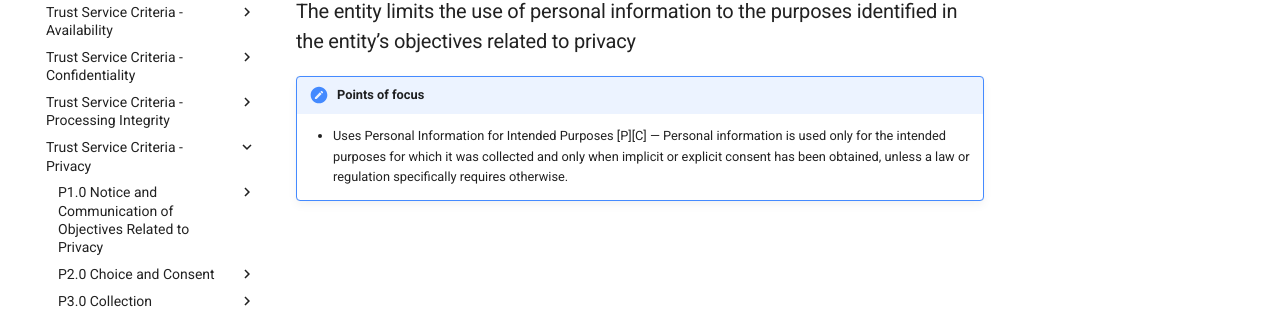
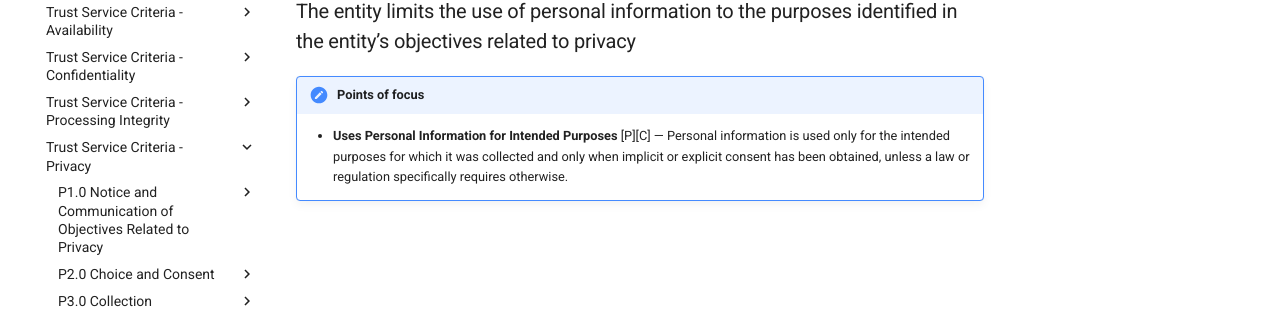
Before and after one commit to WashingtonGT/soc-playbook, an MkDocs documentation site: the page built from docs/ptsc/p4-1.md, in a window 1280 px wide. Shown: the part 225-544 px from the top of the page. Built offline with MkDocs 1.6.1 and Material for MkDocs 9.7.7, drawn with Linux system fonts in a browser that asks for light colours.

Commit message:
Update p4-1.md

```diff
--- a/docs/ptsc/p4-1.md
+++ b/docs/ptsc/p4-1.md
@@ -5,4 +5,4 @@
 
 !!! note "Points of focus"
 
-    * Uses Personal Information for Intended Purposes [P][C] — Personal information is used only for the intended purposes for which it was collected and only when implicit or explicit consent has been obtained, unless a law or regulation specifically requires otherwise.
+    * **Uses Personal Information for Intended Purposes** [P][C] — Personal information is used only for the intended purposes for which it was collected and only when implicit or explicit consent has been obtained, unless a law or regulation specifically requires otherwise.
```
